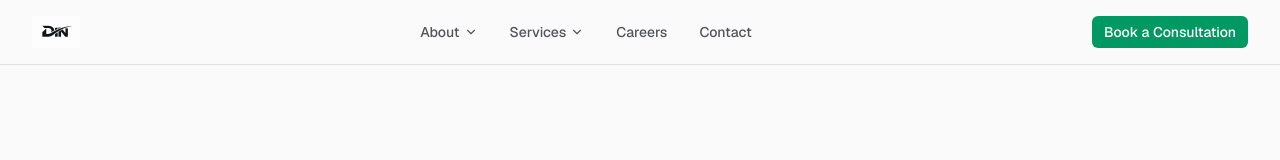
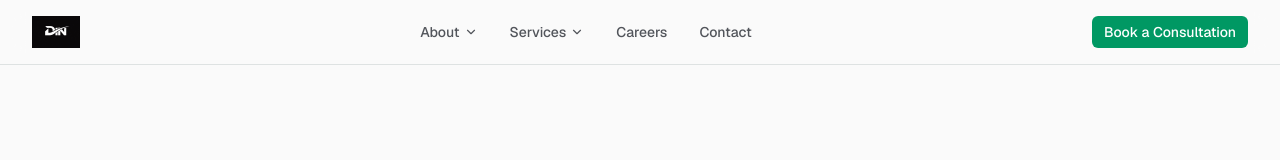
Before and after one commit to DeveloperRedzy/din-landing-page, a Next.js app: page / in a window 1280 px wide. Shown: the top 160 px of the page. Built offline with nearby package versions, Linux system fonts and the light colour scheme.

Commit message:
Add white logo variant and update header to use it
Co-Authored-By: Claude Opus 4.6 <noreply@anthropic.com>

```diff
--- a/components/header.tsx
+++ b/components/header.tsx
@@ -38,7 +38,7 @@ export function Header() {
           {/* Logo */}
           <Link href='/' className='shrink-0'>
             <Image
-              src='/DIN_Black_White.jpeg'
+              src='/DIN_White_Black.jpeg'
               alt='DIN'
               width={80}
               height={32}
```
Also changed, not shown: public/Din_White_Black.jpeg (added).
